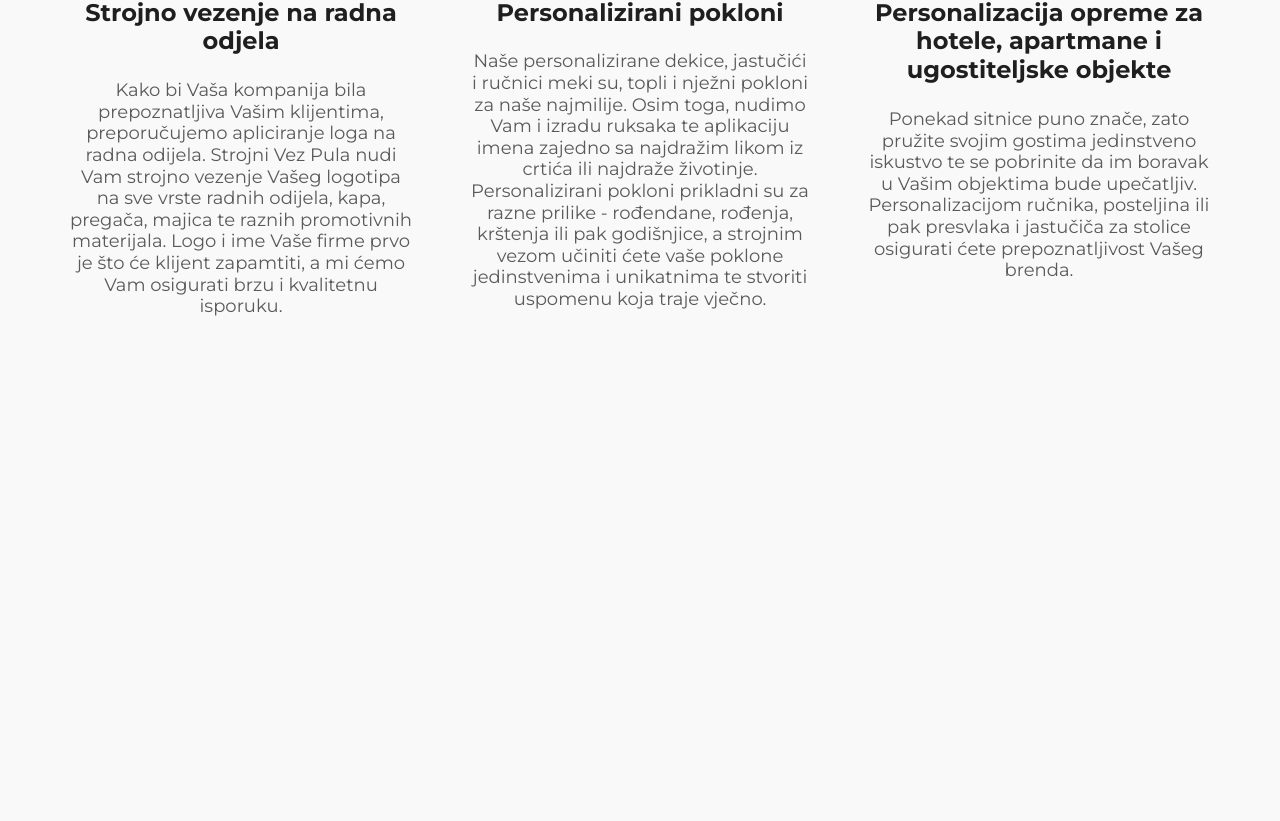
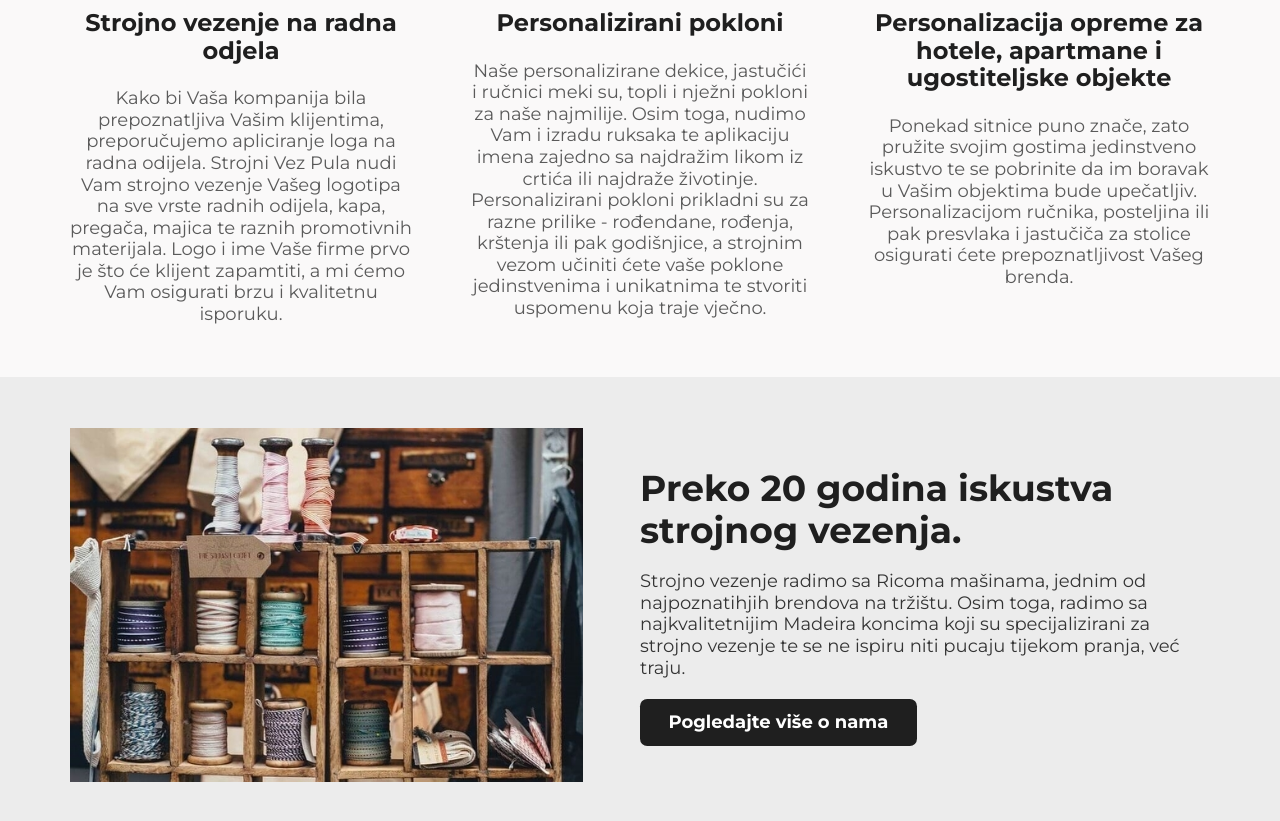
Before and after one commit to matteoTomicic/strojni-vez-pula, a Next.js app: page / in a window 1280 px wide. Shown: the part 823-1644 px from the top of the page. Before the commit the page ends 1192 px from the top, so only its background shows below. Built offline with nearby package versions, Linux system fonts and the light colour scheme.

Commit message:
about us section done and some global alignments

```diff
--- a/pages/index.js
+++ b/pages/index.js
@@ -1,12 +1,14 @@
 import Layout from "@components/Layout/Layout";
 import HomepageBanner from "@components/HomepageBanner/HomepageBanner";
 import WhatWeDo from "@components/WhatWeDo/WhatWeDo";
+import AboutUsBrief from "@components/AboutUsBrief/AboutUsBrief";
 
 const Home = () => {
     return (
         <Layout title="Strojni vez Pula">
             <HomepageBanner />
             <WhatWeDo />
+            <AboutUsBrief />
         </Layout>
     );
 };
--- /dev/null
+++ b/src/components/AboutUsBrief/AboutUsBrief.jsx
@@ -0,0 +1,43 @@
+import Image from "next/image";
+import images from "@global/constants/image.constants";
+import { StyledAboutUsBrief } from "@components/AboutUsBrief/AboutUsBrief.style";
+import CtaButton from "@components/UI/CtaButton";
+
+const AboutUsBrief = () => {
+	return (
+		<StyledAboutUsBrief className="AboutUsBrief">
+			<div className="container">
+				<div className="AboutUsBrief__image AboutUsBrief__image--dt">
+					<Image
+						src={images.banners.threadsShelf.src}
+						alt={images.banners.threadsShelf.alt}
+						title={images.banners.threadsShelf.title}
+						width={images.banners.threadsShelf.width}
+						height={images.banners.threadsShelf.height}
+					/>
+				</div>
+				<div className="AboutUsBrief__content">
+					<h2>Preko 20 godina iskustva strojnog vezenja.</h2>
+					<div className="AboutUsBrief__image AboutUsBrief__image--sp">
+						<Image
+							src={images.banners.threadsShelf.src}
+							alt={images.banners.threadsShelf.alt}
+							title={images.banners.threadsShelf.title}
+							width={350}
+							height={241}
+						/>
+					</div>
+					<div className="AboutUsBrief__ctaBox">
+						<p>
+							Strojno vezenje radimo sa Ricoma mašinama, jednim od najpoznatihjih brendova na tržištu. Osim toga, radimo sa najkvalitetnijim Madeira koncima koji su specijalizirani za
+							strojno vezenje te se ne ispiru niti pucaju tijekom pranja, već traju.
+						</p>
+						<CtaButton href="/o-nama" className="cta--dark" linkTitle="Pogledajte više o nama" />
+					</div>
+				</div>
+			</div>
+		</StyledAboutUsBrief>
+	);
+};
+
+export default AboutUsBrief;
--- /dev/null
+++ b/src/components/AboutUsBrief/AboutUsBrief.style.js
@@ -0,0 +1,86 @@
+import styled from "styled-components";
+import { colors, sizes } from "@global/styles";
+
+export const StyledAboutUsBrief = styled.section`
+	&.AboutUsBrief {
+		background: ${colors.themeGreyDarken};
+		padding: 4vw 0;
+
+		.container {
+			@media (min-width: ${sizes.mdBreakMin}) {
+				justify-content: space-between;
+			}
+		}
+
+		h2 {
+			max-width: 38rem;
+			margin: 0 auto;
+			text-align: center;
+
+			@media (min-width: ${sizes.mdBreakMin}) {
+				max-width: 48rem;
+				margin: 0;
+				text-align: left;
+			}
+		}
+
+		.AboutUsBrief__image {
+			&--sp {
+				margin: 2rem 0;
+				display: flex;
+				justify-content: center;
+
+				@media (min-width: ${sizes.mdBreakMin}) {
+					display: none;
+				}
+			}
+
+			&--dt {
+				display: none;
+				width: 45%;
+				align-self: center;
+
+				@media (min-width: ${sizes.mdBreakMin}) {
+					display: block;
+				}
+			}
+		}
+
+		.AboutUsBrief__content {
+			@media (min-width: ${sizes.mdBreakMin}) {
+				width: 50%;
+				align-self: center;
+			}
+
+			.AboutUsBrief__ctaBox {
+				display: flex;
+				flex-wrap: wrap;
+				justify-content: center;
+
+				@media (min-width: ${sizes.mdBreakMin}) {
+					justify-content: flex-start;
+				}
+
+				p {
+					color: ${colors.darkTxtGreyBackground};
+					text-align: center;
+					max-width: 50rem;
+
+					@media (min-width: ${sizes.mdBreakMin}) {
+						text-align: left;
+						max-width: unset;
+						margin: 2rem 0;
+					}
+				}
+
+				.cta {
+					margin-top: 2rem;
+
+					@media (min-width: ${sizes.mdBreakMin}) {
+						margin-top: 0;
+					}
+				}
+			}
+		}
+	}
+`;
--- a/src/components/WhatWeDo/WhatWeDoCard/WhatWeDoCard.style.js
+++ b/src/components/WhatWeDo/WhatWeDoCard/WhatWeDoCard.style.js
@@ -20,7 +20,6 @@ export const StyledWhatWeDoCard = styled.div`
 
     h3 {
         text-align: center;
-        line-height: 1.2em;
         color: ${colors.darkTxtColor};
         margin: 1em 0 1em 0;
         max-width: 60vw;
@@ -28,7 +27,6 @@ export const StyledWhatWeDoCard = styled.div`
 
     p {
         text-align: center;
-        line-height: 1.2em;
         color: ${colors.lightTxtColor};
         max-width: 80vw;
     }
--- a/src/constants/image.constants.js
+++ b/src/constants/image.constants.js
@@ -13,6 +13,13 @@ const images = {
             alt: "Threads banner",
             width: 2000,
             height: 1125
+        },
+        threadsShelf: {
+            src: "/homepage/threadsShelf.jpg",
+            title: "Threads on the shelf",
+            alt: "Threads on the shelf",
+            width: 625,
+            height: 431
         }
     },
     icons: {
--- a/src/styles.js
+++ b/src/styles.js
@@ -2,6 +2,7 @@ import { createGlobalStyle } from "styled-components";
 
 export const colors = {
     darkTxtColor: "#1F1F1F",
+    darkTxtGreyBackground: "#343434",
     lightTxtColor: "#5A5A5A",
     red: "#9A3737",
     themeGrey: "#FAF9F9",
@@ -45,6 +46,7 @@ export const GlobalStyle = createGlobalStyle`
 
     h1 {
         font-size: 3.2rem;
+        color: ${colors.darkTxtColor};
 
         @media (min-width: ${sizes.mdBreakMin}) {
             font-size: 3.8rem;
@@ -57,6 +59,7 @@ export const GlobalStyle = createGlobalStyle`
 
     h2 {
         font-size: 2.4rem;
+        color: ${colors.darkTxtColor};
 
         @media (min-width: ${sizes.mdBreakMin}) {
             font-size: 2.8rem;
@@ -69,6 +72,7 @@ export const GlobalStyle = createGlobalStyle`
 
     h3 {
         font-size: 1.8rem;
+        color: ${colors.darkTxtColor};
 
         @media (min-width: ${sizes.mdBreakMin}) {
             font-size: 2rem;
@@ -77,6 +81,11 @@ export const GlobalStyle = createGlobalStyle`
         @media (min-width: ${sizes.lgBreakMin}) {
             font-size: 2.4rem;
         }
+    }
+
+    p {
+        color: ${colors.lightTxtColor};
+        line-height: 1.2em;
     }
 
     p,
@@ -133,7 +142,6 @@ export const GlobalStyle = createGlobalStyle`
 
     .cta {
         padding: 0.72em 1.58em;
-        font-size: 1.4rem;
         font-weight: bold;
         border-radius: 0.4em;
         transition: all 0.2s ease-in-out;
@@ -147,6 +155,11 @@ export const GlobalStyle = createGlobalStyle`
             background: white;
         }
 
+        &--dark {
+            background: ${colors.darkTxtColor};
+            color: white;
+        }
+
         &:active,
         &:focus {
             outline: .1rem solid black;
```
Also changed, not shown: public/homepage/threadsShelf.jpg (added).
